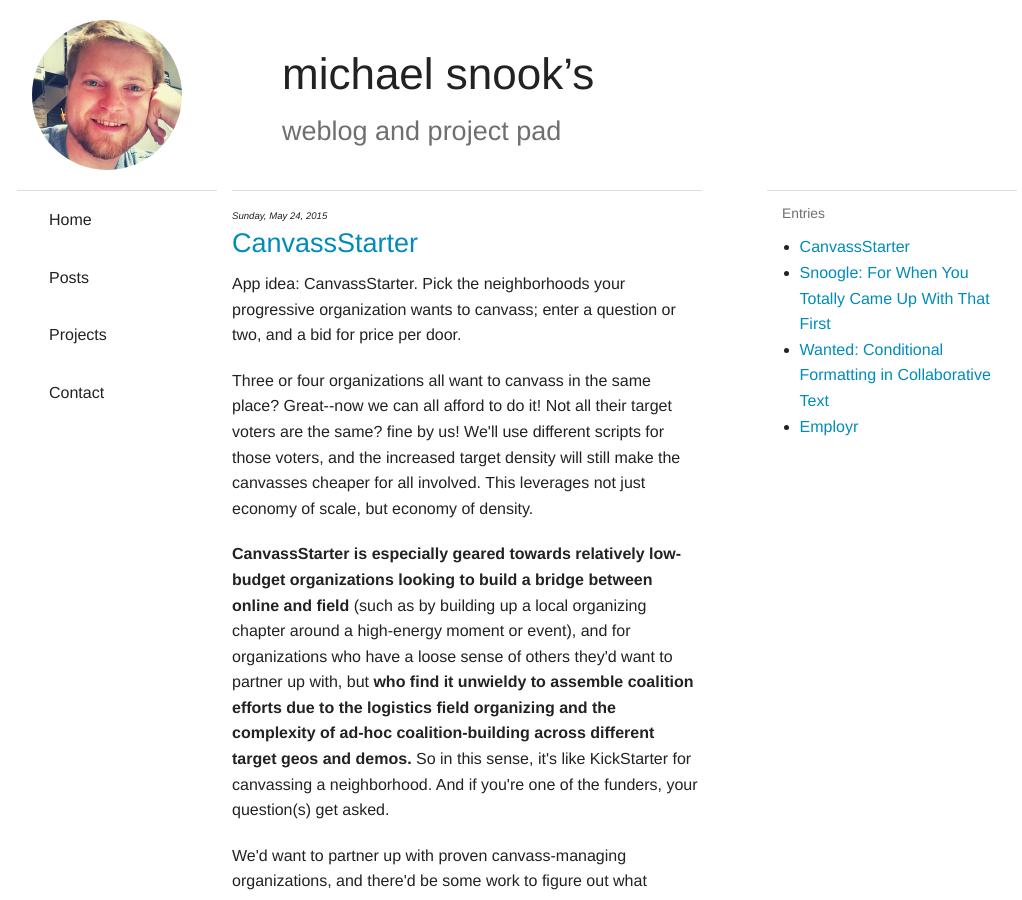
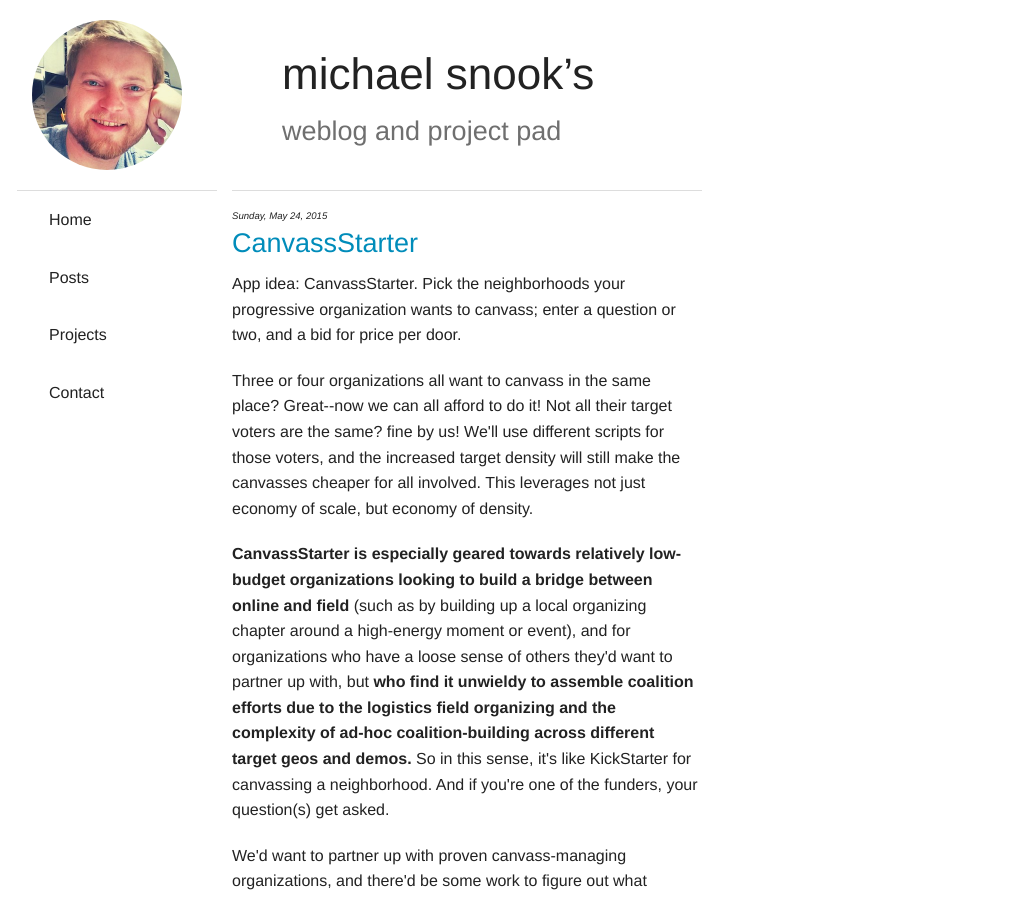
Before and after one commit to michaelsnook/snook.pub, a Jekyll site: the page linter.html, which Jekyll copies as it is, in a window 1280 px wide and 900 px high. Shown: the whole window, without its empty margins (123-1145 px from the left). Built offline with Jekyll 4.4.1, drawn with Linux system fonts in a browser that asks for light colours; comment, search, counter and statistics services are not loaded; some of the changed text lies outside the part shown.

Commit message:
testing linter page

```diff
--- a/linter.html
+++ b/linter.html
@@ -6,7 +6,14 @@
   <link rel="icon" sizes="64x64" href="/favicon.png" type="image/png" />
   <link rel="apple-touch-icon" sizes="64x64" href="/favicon.png" />
   <link rel="stylesheet" href="/css/app.css" />
-  <meta property="og:type" content="article" />
+
+  <meta property="og:url"                content="http://www.nytimes.com/2015/02/19/arts/international/when-great-minds-dont-think-alike.html" />
+  <meta property="og:type"               content="article" />
+  <meta property="og:title"              content="When Great Minds Don’t Think Alike" />
+  <meta property="og:description"        content="How much does culture influence creative thinking?" />
+  <meta property="og:image"              content="http://static01.nyt.com/images/2015/02/19/arts/international/19iht-btnumbers19A/19iht-btnumbers19A-facebookJumbo-v2.jpg" />
+
+  <!--meta property="og:type" content="article" />
   <meta property="og:locale" content="en_US" />
   <meta property="fb:app_id" content="1564645803756207" />
   <meta property="article:author" content="https://www.facebook.com/michael.snook" />
@@ -15,9 +22,10 @@
   <meta property="og:image" content="http://snook.pub/static/images/face.jpg" />
   <meta property="og:title" content="CanvassStarter" />
   <meta property="og:site_name" content="Michael Snook's Weblog And Project Pad" />
-  <meta property="og:url" content="http://snook.pub/appidea/2015/05/24/CanvassStarter.html" />
-  <script src="/static/javascripts/modernizr.js"></script>
+  <meta property="og:url" content="http://snook.pub/appidea/2015/05/24/CanvassStarter.html" /-->
+
 </head>
+
 <body>
 <nav id="header" class="site-pic">
   <div class="row">
@@ -61,161 +69,23 @@
           <h3>
             <a href="">CanvassStarter</a>
           </h3>
-          <div>
           <p>App idea: CanvassStarter. Pick the neighborhoods your progressive organization wants to canvass; enter a question or two, and a bid for price per door.</p>
 
-<p>Three or four organizations all want to canvass in the same place? Great--now we can all afford to do it! Not all their target voters are the same? fine by us! We'll use different scripts for those voters, and the increased target density will still make the canvasses cheaper for all involved. This leverages not just economy of scale, but economy of density.</p>
+          <p>Three or four organizations all want to canvass in the same place? Great--now we can all afford to do it! Not all their target voters are the same? fine by us! We'll use different scripts for those voters, and the increased target density will still make the canvasses cheaper for all involved. This leverages not just economy of scale, but economy of density.</p>
 
-<p><strong>CanvassStarter is especially geared towards relatively low-budget organizations looking to build a bridge between online and field</strong> (such as by building up a local organizing chapter around a high-energy moment or event), and for organizations who have a loose sense of others they'd want to partner up with, but <strong>who find it unwieldy to assemble coalition efforts due to the logistics field organizing and the complexity of ad-hoc coalition-building across different target geos and demos.</strong> So in this sense, it's like KickStarter for canvassing a neighborhood. And if you're one of the funders, your question(s) get asked.</p>
+          <p><strong>CanvassStarter is especially geared towards relatively low-budget organizations looking to build a bridge between online and field</strong> (such as by building up a local organizing chapter around a high-energy moment or event), and for organizations who have a loose sense of others they'd want to partner up with, but <strong>who find it unwieldy to assemble coalition efforts due to the logistics field organizing and the complexity of ad-hoc coalition-building across different target geos and demos.</strong> So in this sense, it's like KickStarter for canvassing a neighborhood. And if you're one of the funders, your question(s) get asked.</p>
 
-<p>We'd want to partner up with proven canvass-managing organizations, and there'd be some work to figure out what options are needed for neighborhood-based and voter-based bid options (like rolling our own Google Adwords bidding system, but not in a competition model, but then sometimes on a script-level basis in a competition-for-placement model). So the technical and logistical challenges are real, but mostly the service would attempt to stay lean and solve a lot of financial, political, and networking problems for highly aligned but distinct progressive advocacy organizations.</p>
-
-
-          </div>
-          <p><a href="#disqus_thread">Comments</a></p>
-
-          <div id="disqus_thread"></div>
-<script type="text/javascript">
-  var disqus_shortname = 'michaelsnook';
-  (function() {
-    var dsq = document.createElement('script'); dsq.type = 'text/javascript'; dsq.async = true;
-    dsq.src = '//' + disqus_shortname + '.disqus.com/embed.js';
-    (document.getElementsByTagName('head')[0] || document.getElementsByTagName('body')[0]).appendChild(dsq);
-  })();
-</script>
-<noscript>Please enable JavaScript to view the <a href="http://disqus.com/?ref_noscript">comments powered by Disqus.</a></noscript>
-<a href="http://disqus.com" class="dsq-brlink">comments powered by <span class="logo-disqus">Disqus</span></a>
-
+          <p>We'd want to partner up with proven canvass-managing organizations, and there'd be some work to figure out what options are needed for neighborhood-based and voter-based bid options (like rolling our own Google Adwords bidding system, but not in a competition model, but then sometimes on a script-level basis in a competition-for-placement model). So the technical and logistical challenges are real, but mostly the service would attempt to stay lean and solve a lot of financial, political, and networking problems for highly aligned but distinct progressive advocacy organizations.</p>
         </div>
       </div>
 
     </section>
     </div>
 
-    <div class="medium-3 columns border-top">
-  <h4><small>Entries</small></h4>
-  <ul class="sidenav">
-
-
-    <li>
-      <a class="active" href="/appidea/2015/05/24/CanvassStarter.html">CanvassStarter</a>
-    </li>
-
-
-
-    <li>
-      <a href="/appidea/2015/05/06/Snoogle.html">Snoogle: For When You Totally Came Up With That First</a>
-    </li>
-
-
-
-    <li>
-      <a href="/appidea/2015/05/05/Feature-Idea-Conditional-Formatting-Docs.html">Wanted: Conditional Formatting in Collaborative Text</a>
-    </li>
-
-
-
-    <li>
-      <a href="/appidea/2015/04/29/Employr.html">Employr</a>
-    </li>
-
-
-
-
-
-
-
-
-  </ul>
-</div>
 
 
   </div>
 </div>
 
-<footer>
-  <div class="row">
-    <div class="medium-12 columns">
-      <ul class="inline-list">
-
-        <li>
-
-          <a href="./">home</a>
-
-        </li>
-
-        <li>
-
-          <a href="https://twitter.com/MichaelSnook">twitter</a>
-
-        </li>
-
-        <li>
-
-          <a href="https://facebook.com/michaelsnook">facebook</a>
-
-        </li>
-
-        <li>
-
-          <a href="https://github.com/michaelsnook">github</a>
-
-        </li>
-
-        <li>
-
-          <a href="https://github.com/michaelsnook/snook.pub/blob/gh-pages/LICENSE">CC0 1.0</a>
-
-        </li>
-
-        <li>
-
-          by me
-
-        </li>
-
-      </ul>
-    </div>
-  </div>
-
-  <div class="row">
-    <div class="medium-12 columns">
-      <div class="row">
-        <div class="medium-12 columns">
-
-          <p>Other links to see:</p>
-          <p>
-            <ul><li><a href="http://eightglasses.herokuapp.com/">Eight Glasses</a>
-            is an app I made for fun and to learn python.</li>
-            <li><a href="http://spaceparty.github.io/space-party-website/">
-            The Space Party</a> is a radical tongue-in-cheek socialist
-            libertarian pacifist futurist party I am working on.
-            (<a href="http://www.coactivate.org/projects/spaceparty/blog/2013/11/16/why-the-space-party/">Read about it here</a>, and sign up for the mailing list,
-            if you're into that sort of thing.)</li>
-            <li>Also, <a href="http://boldprogressives.org/">BoldProgressives.org</a>,
-            which is not a site I built so much as where I work.</li></ul>
-          </p>
-        </div>
-      </div>
-    </div>
-  </small>
-  </div>
-
-</footer>
-
-  <script src="/static/javascripts/jquery.js"></script>
-	<script src="/static/javascripts/foundation.js"></script>
-
-
-
-  <script type="text/javascript">
-    var disqus_shortname = 'michaelsnook';
-    (function () {
-      var s = document.createElement('script');
-      s.async = true; s.type = 'text/javascript';
-      s.src = 'http://' + disqus_shortname + '.disqus.com/count.js';
-      (document.getElementsByTagName('HEAD')[0] || document.getElementsByTagName('BODY')[0]).appendChild(s);
-    }());
-  </script>
 </body>
 </html>
```
